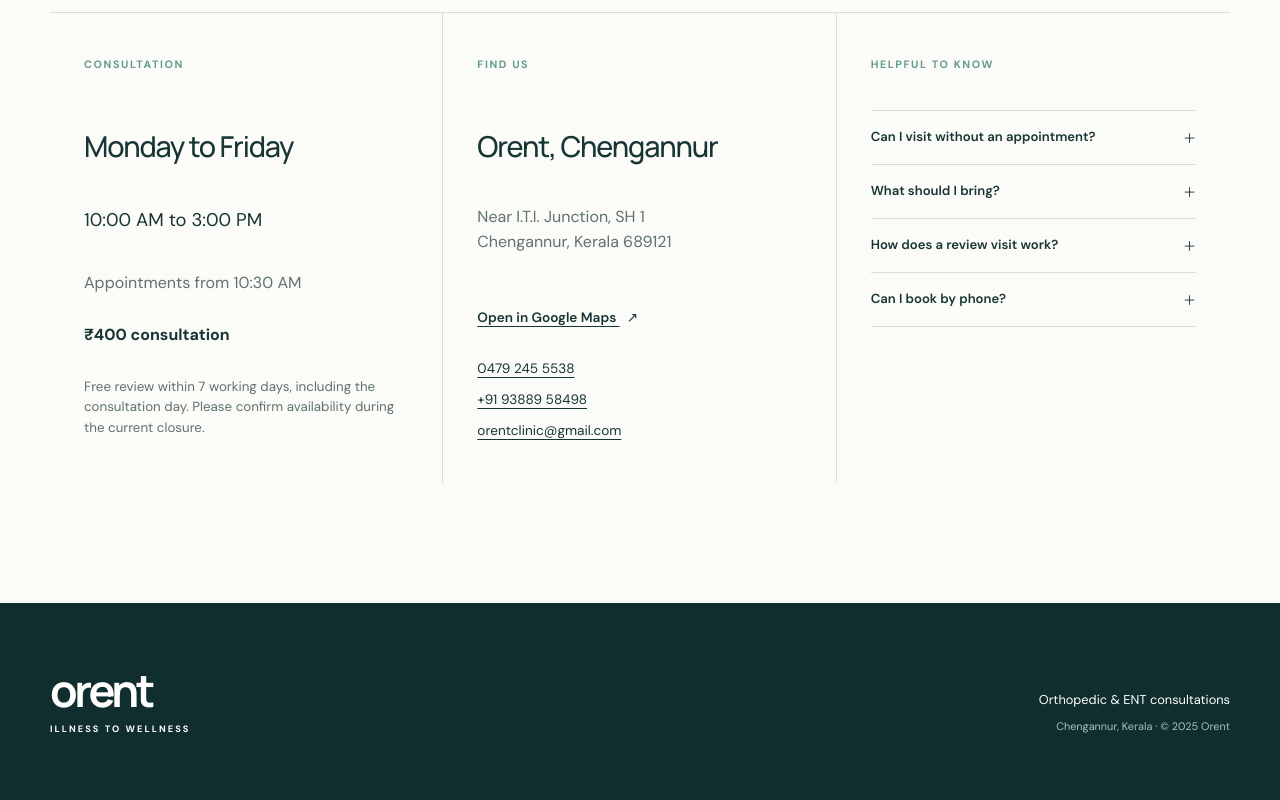
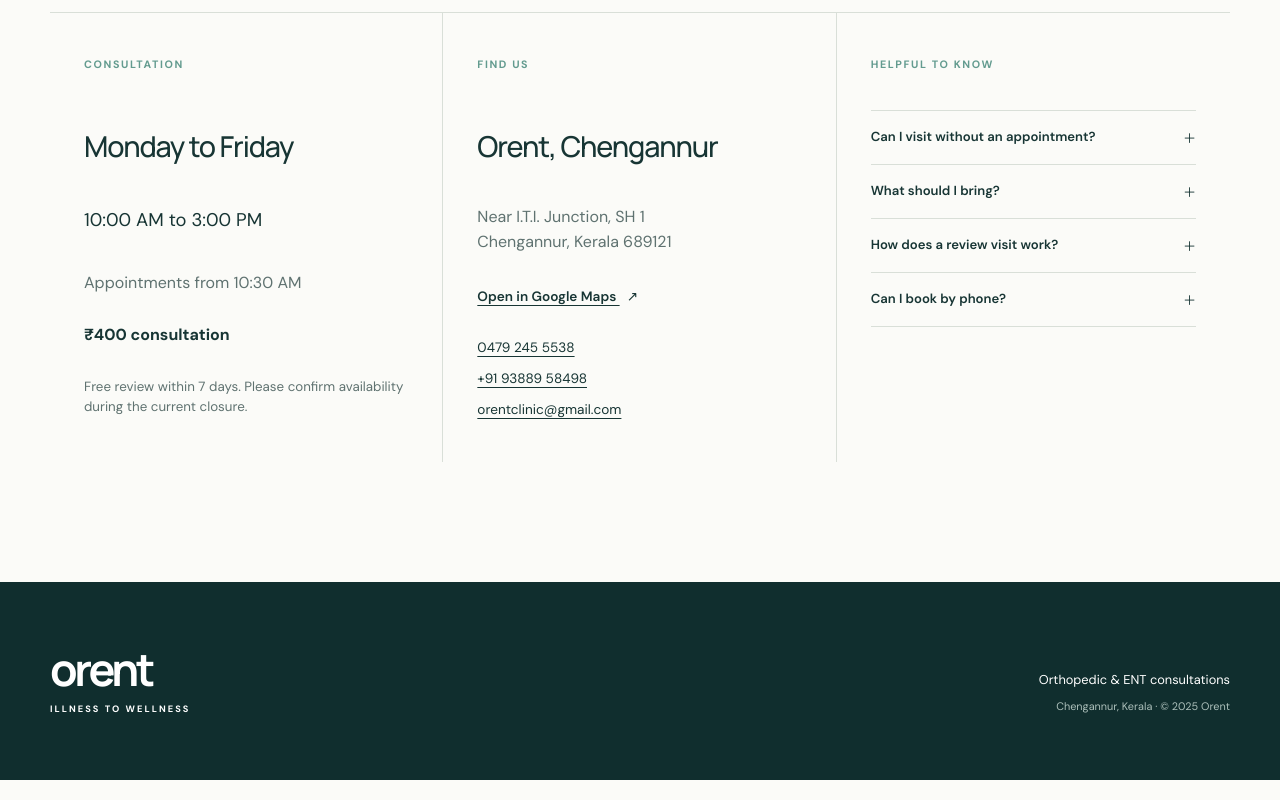
Before and after one commit to thomasorent/new-orentclinic, a React (Vite) app: page / in a window 1280 px wide. Shown: the part 4604-5404 px from the top of the page. Built offline with nearby package versions, Linux system fonts and the light colour scheme.

Commit message:
Update App.tsx

```diff
--- a/src/App.tsx
+++ b/src/App.tsx
@@ -89,7 +89,7 @@ function App() {
         <section className="visit-section" id="visit"><div className="page-shell">
           <div className="section-heading visit-heading"><p className="eyebrow">Plan your visit</p><h2>A little clarity,<br /><em>before you arrive.</em></h2></div>
           <div className="visit-grid">
-            <article className="visit-card hours-card"><span>Consultation</span><h3>Monday to Friday</h3><p className="large-detail">10:00 AM to 3:00 PM</p><p>Appointments from 10:30 AM</p><strong>₹400 consultation</strong><small>Free review within 7 working days, including the consultation day. Please confirm availability during the current closure.</small></article>
+            <article className="visit-card hours-card"><span>Consultation</span><h3>Monday to Friday</h3><p className="large-detail">10:00 AM to 3:00 PM</p><p>Appointments from 10:30 AM</p><strong>₹400 consultation</strong><small>Free review within 7 days. Please confirm availability during the current closure.</small></article>
             <article className="visit-card location-card"><span>Find us</span><h3>Orent, Chengannur</h3><p>Near I.T.I. Junction, SH 1<br />Chengannur, Kerala 689121</p><a href="https://www.google.com/maps/search/?api=1&query=Orent+Clinic+Chengannur" target="_blank" rel="noreferrer">Open in Google Maps <Arrow diagonal /></a><a href="tel:+914792455538">0479 245 5538</a><a href="tel:+919388958498">+91 93889 58498</a><a href="mailto:orentclinic@gmail.com">orentclinic@gmail.com</a></article>
             <article className="visit-card faq-card"><span>Helpful to know</span><div className="faq-list">{faqs.map((faq) => <details key={faq.question}><summary>{faq.question}<b>＋</b></summary><p>{faq.answer}</p></details>)}</div></article>
           </div>
```
